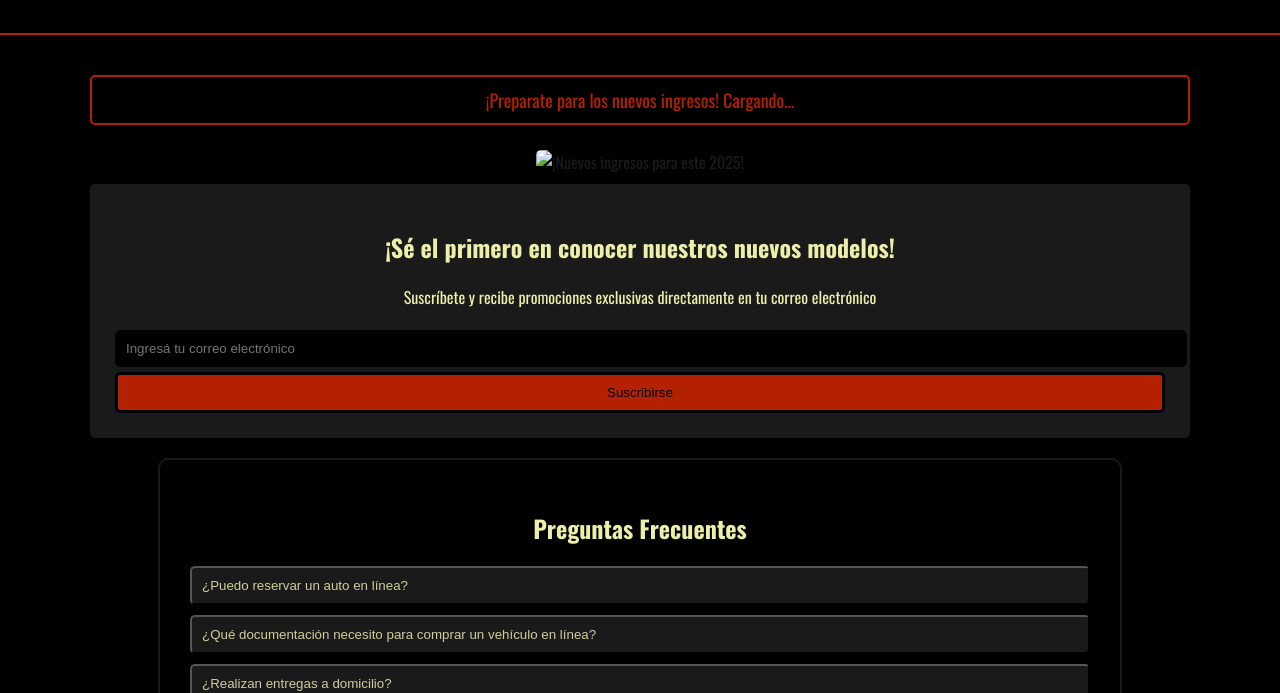
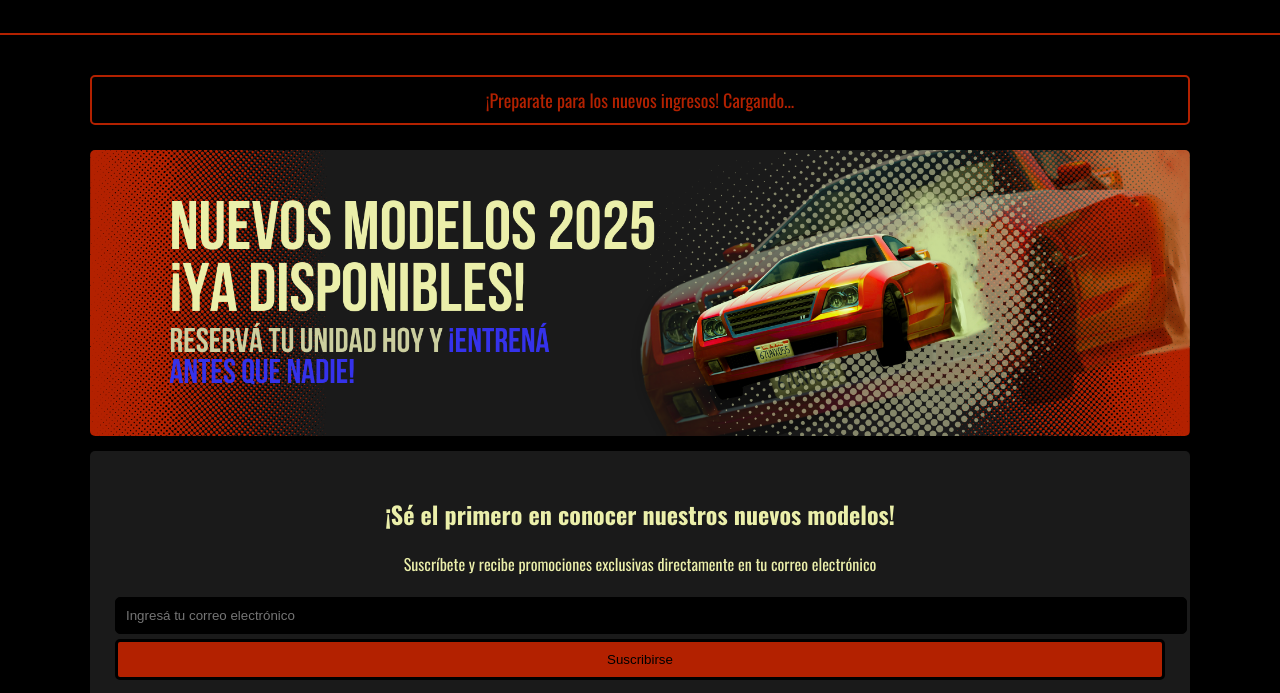
Before and after one commit to milagrosjurado/LandingPage, a plain HTML site: page index.html in a window 1280 px wide. Shown: the part 137-830 px from the top of the page. Drawn offline with nearby package versions, Linux system fonts and the light colour scheme; a web font is replaced by a local one.

Commit message:
Update index.html

```diff
--- a/index.html
+++ b/index.html
@@ -23,8 +23,8 @@
         </div>
         <div class="banner" id="banner">
             <picture>
-        <source srcset="NUEVOS INGRESOS Mobile.png" media="(min-width: 768px)">
-        <img src="NUEVOS INGRESOS.png" alt="¡Nuevos ingresos para este 2025!">
+        <source srcset="NUEVOS_INGRESOS.png" media="(min-width: 768px)">
+        <img src="NUEVOS_INGRESOS_Mobile.png" alt="¡Nuevos ingresos para este 2025!">
             </picture>
 
         <div class="email-form">
@@ -68,4 +68,5 @@
     <script src="landing.js"></script>
 
 </body>
+
 </html>
```
